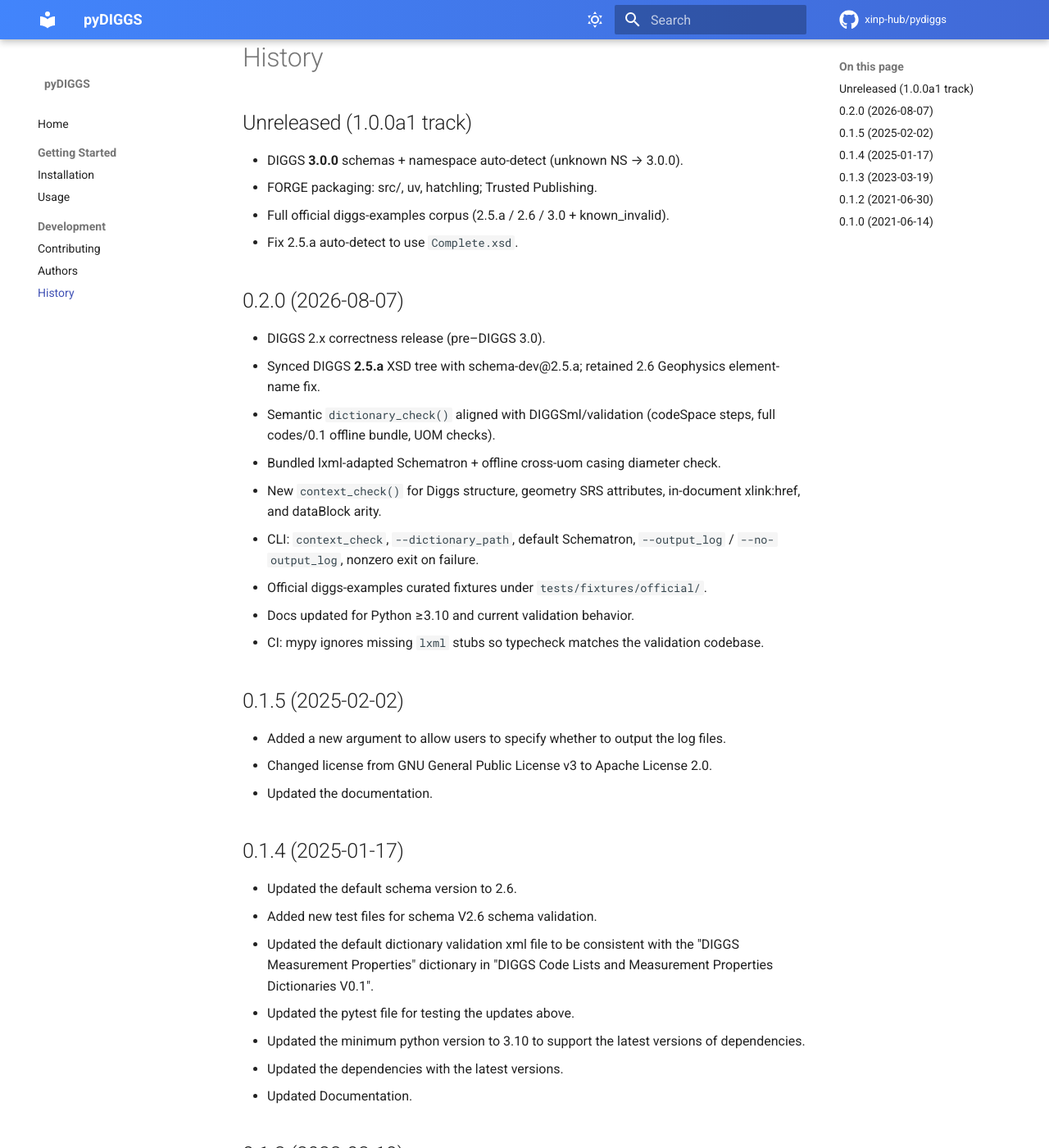
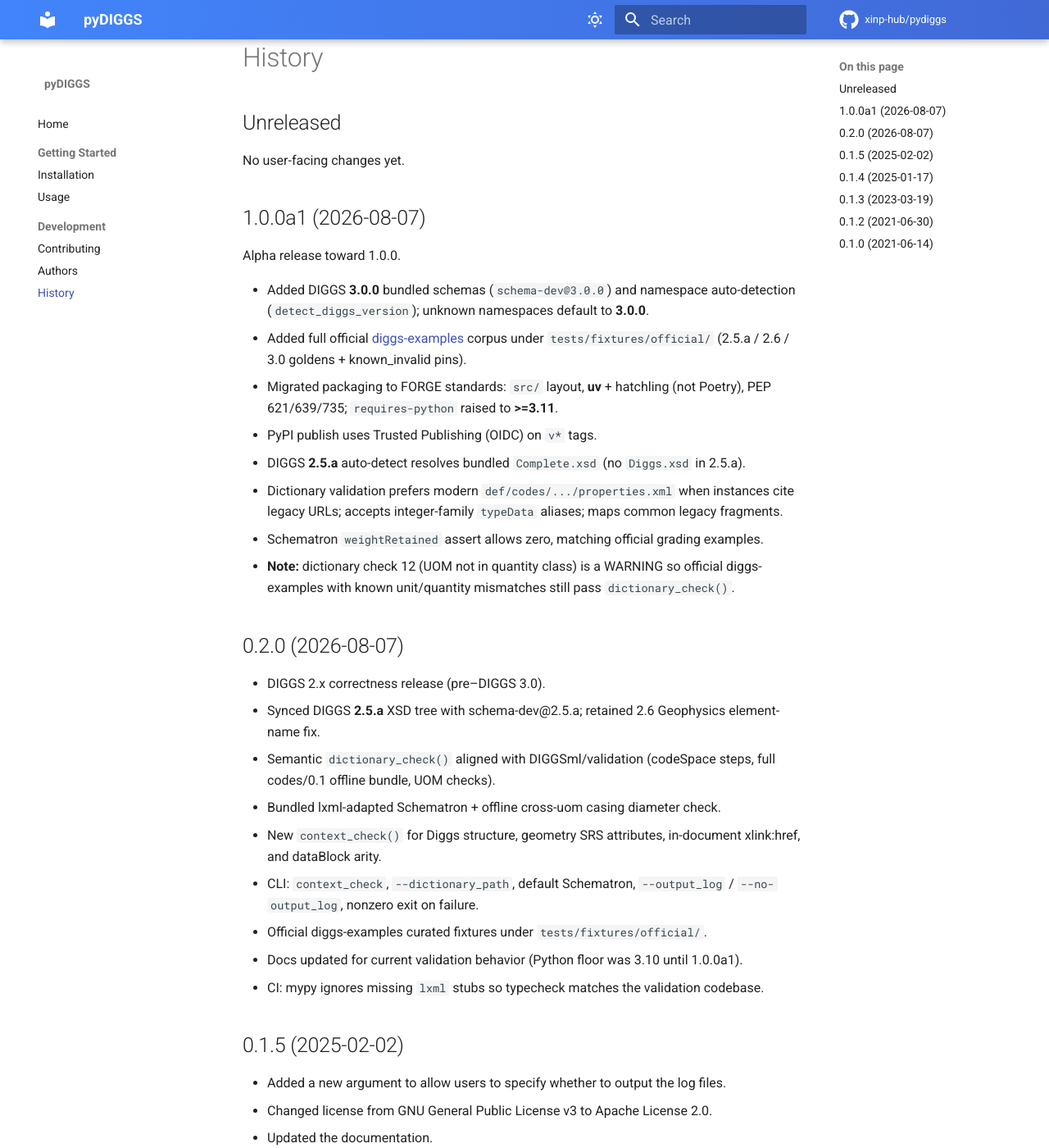
Before and after one commit to xinp-hub/pydiggs, an MkDocs documentation site: the page built from docs/history.md, in a window 1280 px wide and 1400 px high. Shown: the whole window at 82% size. Built offline with MkDocs 1.6.1 and Material for MkDocs 9.7.7, drawn with Linux system fonts in a browser that asks for light colours; comment, search, counter and statistics services are not loaded.

Commit message:
docs: align README and site with published 1.0.0a1
Document diggs_version override, Python 3.11+, and sync history
with the alpha CHANGELOG so the docs site matches PyPI.

```diff
--- a/docs/history.md
+++ b/docs/history.md
@@ -1,12 +1,26 @@
 # History
 
-## Unreleased (1.0.0a1 track)
+## Unreleased
 
-* DIGGS **3.0.0** schemas + namespace auto-detect (unknown NS → 3.0.0).
-* FORGE packaging: src/, uv, hatchling; Trusted Publishing.
-* Full official diggs-examples corpus (2.5.a / 2.6 / 3.0 + known_invalid).
-* Fix 2.5.a auto-detect to use ``Complete.xsd``.
+No user-facing changes yet.
 
+## 1.0.0a1 (2026-08-07)
+
+Alpha release toward 1.0.0.
+
+* Added DIGGS **3.0.0** bundled schemas (`schema-dev@3.0.0`) and namespace
+  auto-detection (`detect_diggs_version`); unknown namespaces default to **3.0.0**.
+* Added full official [diggs-examples](https://github.com/DIGGSml/diggs-examples) corpus
+  under `tests/fixtures/official/` (2.5.a / 2.6 / 3.0 goldens + known_invalid pins).
+* Migrated packaging to FORGE standards: `src/` layout, **uv** + hatchling (not Poetry),
+  PEP 621/639/735; `requires-python` raised to **>=3.11**.
+* PyPI publish uses Trusted Publishing (OIDC) on `v*` tags.
+* DIGGS **2.5.a** auto-detect resolves bundled `Complete.xsd` (no `Diggs.xsd` in 2.5.a).
+* Dictionary validation prefers modern `def/codes/.../properties.xml` when instances cite
+  legacy URLs; accepts integer-family `typeData` aliases; maps common legacy fragments.
+* Schematron `weightRetained` assert allows zero, matching official grading examples.
+* **Note:** dictionary check 12 (UOM not in quantity class) is a WARNING so official
+  diggs-examples with known unit/quantity mismatches still pass `dictionary_check()`.
 
 ## 0.2.0 (2026-08-07)
 
@@ -17,7 +31,7 @@
 * New `context_check()` for Diggs structure, geometry SRS attributes, in-document xlink:href, and dataBlock arity.
 * CLI: `context_check`, `--dictionary_path`, default Schematron, `--output_log` / `--no-output_log`, nonzero exit on failure.
 * Official diggs-examples curated fixtures under `tests/fixtures/official/`.
-* Docs updated for Python ≥3.10 and current validation behavior.
+* Docs updated for current validation behavior (Python floor was 3.10 until 1.0.0a1).
 * CI: mypy ignores missing `lxml` stubs so typecheck matches the validation codebase.
 
 ## 0.1.5 (2025-02-02)
```
Also changed, not shown: README.md (+10 -3 lines), docs/index.md (+10 -3 lines), docs/usage.md (+6 -1 lines).
